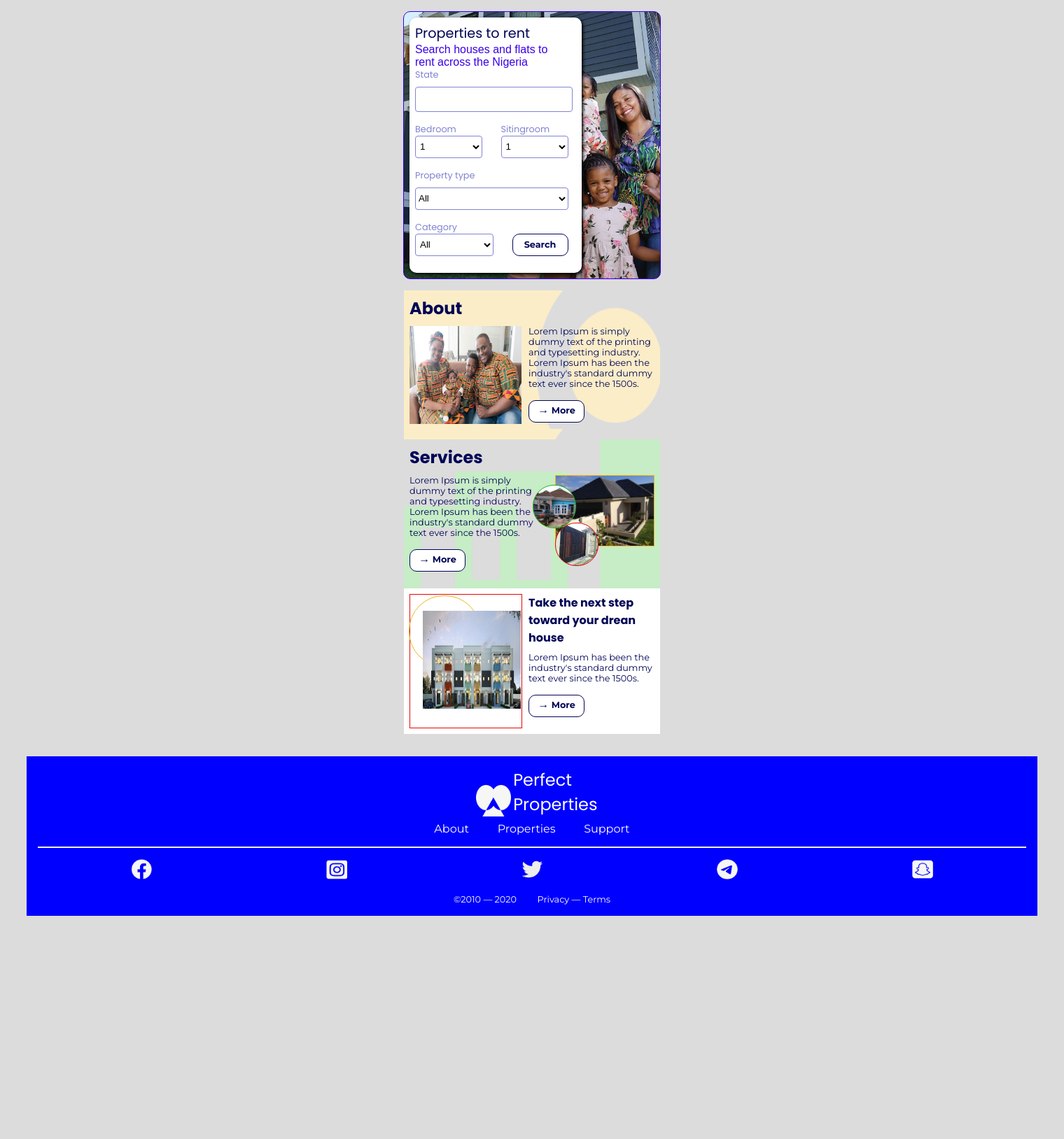
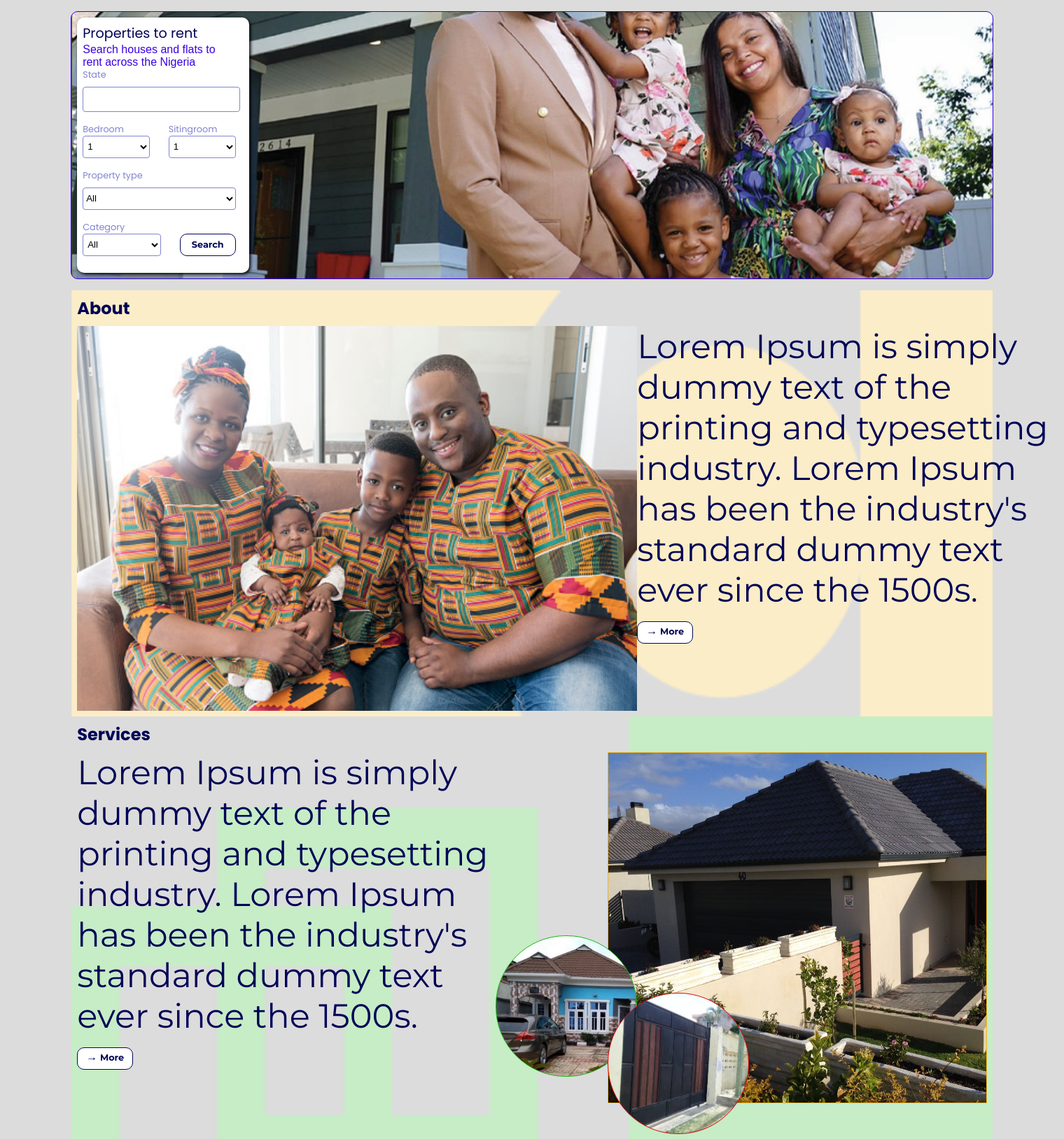
Before and after one commit to Mrsatatima/rent_app, a PHP site: page / in a window 1520 px wide. Shown: the part 69-1697 px from the top of the page at 70% size. Before the commit the page ends 1378 px from the top, so only its background shows below. Run offline with PHP 8.4, Linux system fonts and the light colour scheme.

Commit message:
Desktop responsiveness

```diff
--- a/styles/base.css
+++ b/styles/base.css
@@ -296,7 +296,7 @@ margin-bottom: .5rem;
 #side-nav.active{
   display: block;
   position: absolute;
-  top:5rem;
+  top:4rem;
   width: 30rem;
 
 }
@@ -314,6 +314,14 @@ margin-bottom: .5rem;
   font-size: 0.8rem;
   color: var(--color-primary-blue-400);
 }
+footer #logo{
+  width: fit-content;
+  }
+  #social-links{
+    width: 30rem;
+    margin-left:auto ;
+    margin-right: auto;
+  }
 }
 
 /* @media only screen and (min-width: 1000px) {
--- a/styles/index.css
+++ b/styles/index.css
@@ -1,11 +1,11 @@
 #about,
 #search,
-#services{
+#services {
   width: 350px;
-    padding: .5rem;
+  padding: 0.5rem;
 }
 
-#search{
+#search {
   background-image: url(/images/BlackHomeownershipReport.png);
   background-color: #cccccc;
   background-size: cover;
@@ -14,24 +14,23 @@
   border-radius: 10px;
   margin: 1rem auto;
   border: var(--color-primary-blue-300) solid 1px;
-
 }
 
-#rent-search{
+#rent-search {
   background-color: var(--color-primary-white-500);
   border-radius: 10px;
   box-shadow: 2px 2px 4px;
-    padding: .5rem;
+  padding: 0.5rem;
   width: 230px;
 }
-#search-header{
+#search-header {
   font-family: "Poppins", sans-serif;
   margin: 0;
   font-size: 1.2rem;
   color: var(--color-primary-blue-400);
   font-weight: 400;
 }
-#search-text{
+#search-text {
   font-family: "Monserrat", sans-serif;
   margin: 0;
   font-size: 1rem;
@@ -40,147 +39,141 @@
   width: 210px;
 }
 
-#rent-search label{
+#rent-search label {
   font-family: "Poppins", sans-serif;
   margin: 0;
-    font-size: .8rem;
+  font-size: 0.8rem;
   color: var(--color-primary-blue-200);
   font-weight: 400;
   display: block;
-    margin-bottom: .5rem;
+  margin-bottom: 0.5rem;
 }
 
 #rent-search select,
-#rent-search input{
+#rent-search input {
   height: 2rem;
   border: var(--color-primary-blue-200) solid 1px;
   border-radius: 4px;
   background-color: var(--color-primary-white-500);
   display: block;
   margin-bottom: 1rem;
-
-
 }
 
 #rent-search select:focus,
-#rent-search input:focus{
+#rent-search input:focus {
   height: 2rem;
   border: var(--color-primary-blue-400) solid 1px;
   border-radius: 4px;
   outline: none;
   background-color: var(--color-secondary-gold-100);
-
 }
 
 #state,
-#property{
-    width:95%;
+#property {
+  width: 95%;
 }
 #sitingroom,
-#bedroom{
+#bedroom {
   width: 6rem;
   padding: 1px 2px;
 }
-#category{
+#category {
   width: 7rem;
   padding: 1px 2px;
 }
-.group-input{
+.group-input {
   display: flex;
   width: 95%;
   justify-content: space-between;
   align-items: flex-end;
 }
 
-.index-button{
+.index-button {
   margin: 0;
   margin-bottom: 1rem;
-    width:5rem;
+  width: 5rem;
   height: 2rem;
-    padding: .2rem;
+  padding: 0.2rem;
   border-radius: 10px;
   border: solid 1px var(--color-primary-blue-400);
   color: var(--color-primary-blue-400);
-    font-weight:bold ;
+  font-weight: bold;
   font-family: "Montserrat", sans-serif;
-    font-size: .8rem;
+  font-size: 0.8rem;
   display: inline-block;
   text-align: center;
   align-items: flex-start;
   cursor: default;
   box-sizing: border-box;
   background-color: var(--color-primary-white-500);
-
-
 }
 
-.index-button:hover{
+.index-button:hover {
   color: var(--color-primary-white-500);
-    border: solid 1pxvar(--color-primary-white-500);
+  border: solid 1pxvar (--color-primary-white-500);
   background-color: var(--color-primary-blue-400);
-
 }
 
-.heading-2{
+.heading-2 {
   font-family: "Poppins", sans-serif;
   font-size: 1.5rem;
   font-weight: bold;
   color: var(--color-primary-blue-400);
   margin: 0;
-    margin-bottom: .5rem;
+  margin-bottom: 0.5rem;
 }
-.heading-3{
+.heading-3 {
   font-family: "Poppins", sans-serif;
   font-size: 1rem;
   font-weight: bold;
   color: var(--color-primary-blue-400);
   margin: 0;
-    margin-bottom: .5rem;
-
+  margin-bottom: 0.5rem;
 }
 
 #about,
 #services,
-#next-step{
+#next-step {
   margin: 0 auto;
   padding: 0;
   width: 350px;
   padding: 0.5rem;
 }
-#about{
+
+#about {
   background-image: url(/images/Subtract.png);
   background-size: contain;
 }
 
-#services{
+#services {
   background-image: url(/images/Union.png);
   background-size: cover;
 }
 
-#next-step{
+#next-step {
   background-color: var(--color-primary-white-500);
 }
-.arrow{
+.arrow {
   font-size: 1rem;
   font-weight: 900;
 }
 
-.content{
+.content {
   display: flex;
   flex-direction: row;
   justify-content: space-between;
 }
 
-.content img{
+.content img {
   width: 160px;
   height: 140px;
 }
 
- #services .button-content{
-    width: 150px ;
+#services .button-content {
+  width: 150px;
 }
-.content p{
-    font-size: .8rem;
+.content p {
+  font-size: 0.8rem;
   color: var(--color-primary-blue-400);
   margin: 0;
   margin-bottom: 1rem;
@@ -188,14 +181,14 @@
 }
 
 #images > span:nth-child(3),
-#images > span:nth-child(2){
+#images > span:nth-child(2) {
   display: block;
   width: 60px;
   height: 60px;
   border-radius: 30px;
 }
 
-#images > span:nth-child(1){
+#images > span:nth-child(1) {
   display: block;
   width: 140px;
   height: 100px;
@@ -205,46 +198,176 @@
   margin-bottom: -5.5rem;
 }
 
-#images > span:nth-child(2){
+#images > span:nth-child(2) {
   border: solid 1px var(--color-secondary-green-400);
   margin-left: -2rem;
-    margin-bottom: -.5rem;
+  margin-bottom: -0.5rem;
   background-image: url(/images/green-circle-house.jpg);
   background-size: cover;
 }
 
-
-#images > span:nth-child(3){
+#images > span:nth-child(3) {
   border: solid 1px var(--color-secondary-red-400);
   background-image: url(/images/red-circle-house.jpg);
   background-size: cover;
 }
 
-
-#images-2{
-    padding: .1rem;
+#images-2 {
+  padding: 0.1rem;
   border: solid 1px var(--color-secondary-red-400);
 }
- #images-2 > span{
-    display: block;
 
-    border: solid 1px var(--color-secondary-green-400);
-}
 
-#images-2 img{
+#images-2 img {
   width: 140px;
   margin-left: 1rem;
 }
-#images-2 > span{
+#images-2 > span {
   display: block;
   width: 100px;
   height: 100px;
   border-radius: 50px;
   border: solid 1px var(--color-secondary-gold-400);
   margin-bottom: -5rem;
-    margin-left: -.2rem;
+  margin-left: -0.2rem;
 }
 
-#next-step .button-content{
-    width: 180px ;
+#next-step .button-content {
+  width: 180px;
 }
+
+@media only screen and (min-width: 700px) {
+  #about,
+  #search,
+  #services,
+  #next-step{
+    width: 90%;
+    padding: 0.5rem;
+  }
+  .content img {
+    width: 300px;
+    height: 250px;
+  }
+  .content p {
+    font-size:1.2rem;
+    color: var(--color-primary-blue-400);
+    margin: 0;
+    margin-bottom: 1rem;
+    width: 300px;
+  }
+  #images > span:nth-child(3),
+#images > span:nth-child(2) {
+  display: block;
+  width: 100px;
+  height: 100px;
+  border-radius: 80px;
+}
+
+#images > span:nth-child(1) {
+  display: block;
+  width: 240px;
+  height: 200px;
+  margin-bottom: -8rem;
+
+}
+#images > span:nth-child(2) {
+    border: solid 1px var(--color-secondary-green-400);
+    margin-left: -5rem;
+    margin-bottom: -1.5rem;
+    background-image: url(/images/green-circle-house.jpg);
+    background-size: cover;
+  }
+
+  #images-2 img {
+    width: 300px;
+    height: 250px;
+    margin-left: 1rem;
+  }
+  #next-step .button-content {
+    width: 240px;
+  }
+  #images-2 > span {
+    display: block;
+    width: 150px;
+    height: 150px;
+    border-radius: 75px;
+    margin-bottom: -8rem;
+    margin-left: -0.8rem;
+
+  }
+  .heading-3 {
+    font-size: 1.5rem;
+  }
+  #next-step .button-content p{
+    font-size: 1.2rem;
+    width: 250px;
+  }
+}
+
+@media only screen and (min-width: 900px) {
+    #about,
+    #search,
+    #services,
+    #next-step{
+      width: 90%;
+      padding: 0.5rem;
+    }
+    .content img {
+      width: 800px;
+      height: 550px;
+    }
+    .content p {
+      font-size:3rem;
+      color: var(--color-primary-blue-400);
+      margin: 0;
+      margin-bottom: 1rem;
+      width: 600px;
+    }
+    #images > span:nth-child(3),
+  #images > span:nth-child(2) {
+    display: block;
+    width: 200px;
+    height: 200px;
+    border-radius: 100px;
+  }
+
+  #images > span:nth-child(1) {
+    display: block;
+    width: 540px;
+    height: 500px;
+    margin-bottom: -15rem;
+
+  }
+  #images > span:nth-child(2) {
+      border: solid 1px var(--color-secondary-green-400);
+      margin-left: -10rem;
+      margin-bottom: -7.5rem;
+      background-image: url(/images/green-circle-house.jpg);
+      background-size: cover;
+    }
+
+    #images-2 img {
+      width: 800px;
+      height: 550px;
+      margin-left: 1rem;
+    }
+    #next-step .button-content {
+      width: 650px;
+    }
+    #images-2 > span {
+      display: block;
+      width: 150px;
+      height: 150px;
+      border-radius: 75px;
+      margin-bottom: -8rem;
+      margin-left: -0.8rem;
+
+    }
+    .heading-3 {
+      font-size: 3.5rem;
+    }
+    #next-step .button-content p{
+      font-size: 3rem;
+      width: 600px;
+    }
+  }
```
Lines whose indentation alone changed are shown as unchanged.
